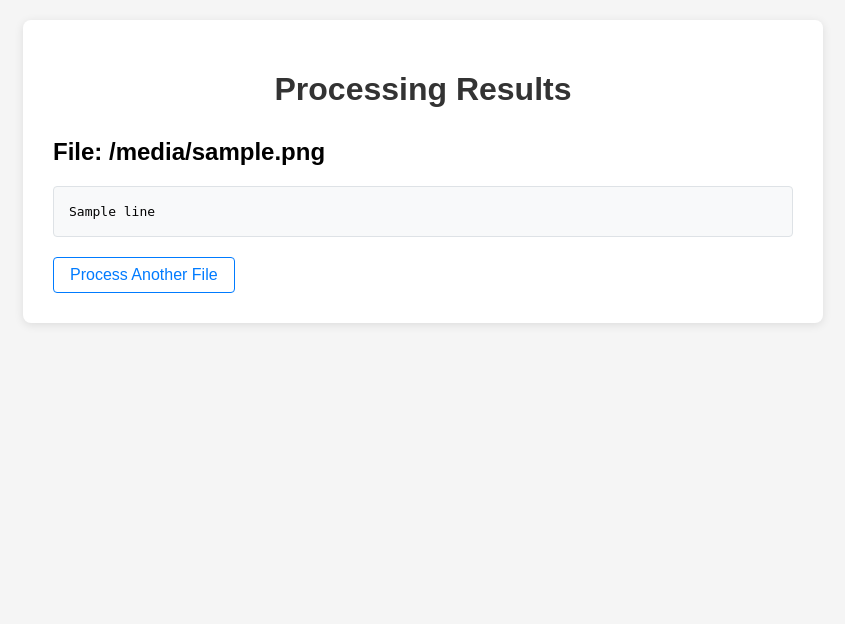
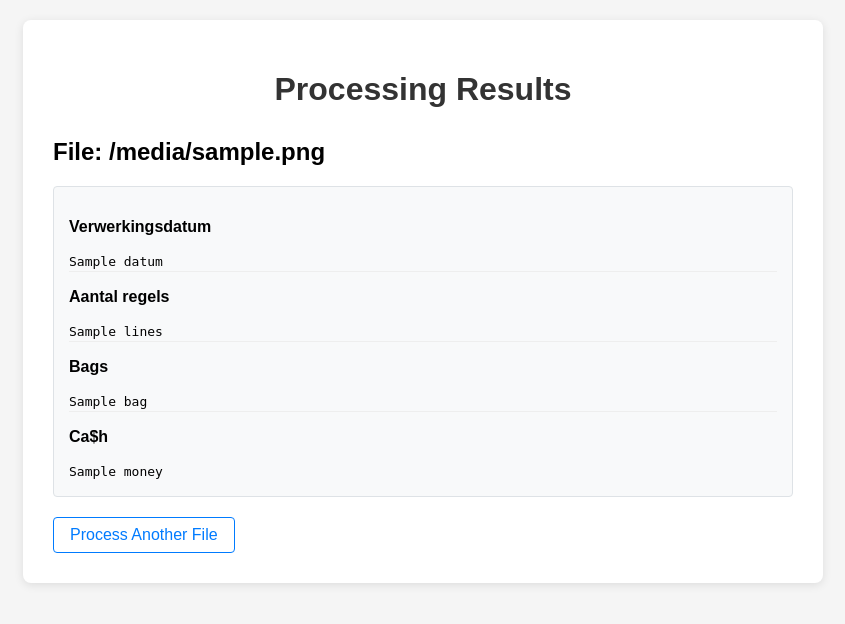
Before and after one commit to Huib0513/statiegeldNederland, a Flask app: template templates/result.html in a window 1280 px wide. Shown: the top 624 px of the page, without its empty margins (217-1062 px from the left). Run offline with Flask 3, Linux system fonts and the light colour scheme; the template is opened without the code that fills it: most values are stand-ins (such as "Sample title", 1, 10 or a date in 2020).

Commit message:
first working version

```diff
--- a/app.py
+++ b/app.py
@@ -27,15 +27,20 @@ def process_chr_file(file_path):
         with open(file_path, 'r', encoding='utf-8') as file:
             content = file.read()
 
-        # Example processing: split into lines and add line numbers
+        # Processing: split into lines
         lines = content.split('\n')
         processed_lines = []
+        processed_bags = set()
+        processing_date = lines[0].split(';')[7]
+        moneys = []
 
         for i, line in enumerate(lines, 1):
             if line.strip():  # Skip empty lines
                 processed_lines.append(f"Line {i}: {line}")
+                processed_bags.add(line.split(';')[5])
+                moneys.append(line.split(';')[9])
 
-        return processed_lines
+        return len(processed_lines), processed_bags, moneys, processing_date
 
     except UnicodeDecodeError:
         # Try binary mode if UTF-8 fails
@@ -53,9 +58,11 @@ def process_chr_file(file_path):
             return hex_lines
 
         except Exception as e:
+            print(f"Error processing file: {str(e)}")
             return [f"Error processing file: {str(e)}"]
 
     except Exception as e:
+        print(f"Error processing file: {str(e)}")
         return [f"Error processing file: {str(e)}"]
 
 def allowed_file(filename):
@@ -99,13 +106,16 @@ def upload_file():
 
                     # Process the first .chr file found
                     chr_file_path = chr_files[0]
-                    processed_lines = process_chr_file(chr_file_path)
+                    processed_lines, processed_bags, moneys, process_date = process_chr_file(chr_file_path)
 
                     # Clean up the uploaded file
                     os.remove(file_path)
 
                     return render_template('result.html',
                                          lines=processed_lines,
+                                         bags=processed_bags,
+                                         moneys=moneys,
+                                         datum=process_date,
                                          filename=os.path.basename(chr_file_path))
 
             except zipfile.BadZipFile:
--- a/templates/result.html
+++ b/templates/result.html
@@ -8,12 +8,33 @@
     <h2>File: {{ filename }}</h2>
 
     <div class="result-container">
+        <p><b>Verwerkingsdatum</b></p>
+        {% if datum %}
+            <div class="result-line">{{ datum }}</div>
+        {% else %}
+            <p>1-1-1900 ;)</p>
+        {% endif %}
+        <p><b>Aantal regels</b></p>
         {% if lines %}
-            {% for line in lines %}
-                <div class="result-line">{{ line }}</div>
+            <div class="result-line">{{ lines }}</div>
+        {% else %}
+            <p>No content to display.</p>
+        {% endif %}
+        <p><b>Bags</b></p>
+        {% if bags %}
+            {% for bag in bags %}
+                <div class="result-line">{{ bag }}</div>
             {% endfor %}
         {% else %}
-            <p>No content to display.</p>
+            <p>No bags to empty.</p>
+        {% endif %}
+        <p><b>Ca$h</b></p>
+        {% if moneys %}
+            {% for m in moneys %}
+                <div class="result-line">{{ m }}</div>
+            {% endfor %}
+        {% else %}
+            <p>Broke :(</p>
         {% endif %}
     </div>
 
```
Also changed, not shown: sheetstester.py (+37 -7 lines), 1 other file.
